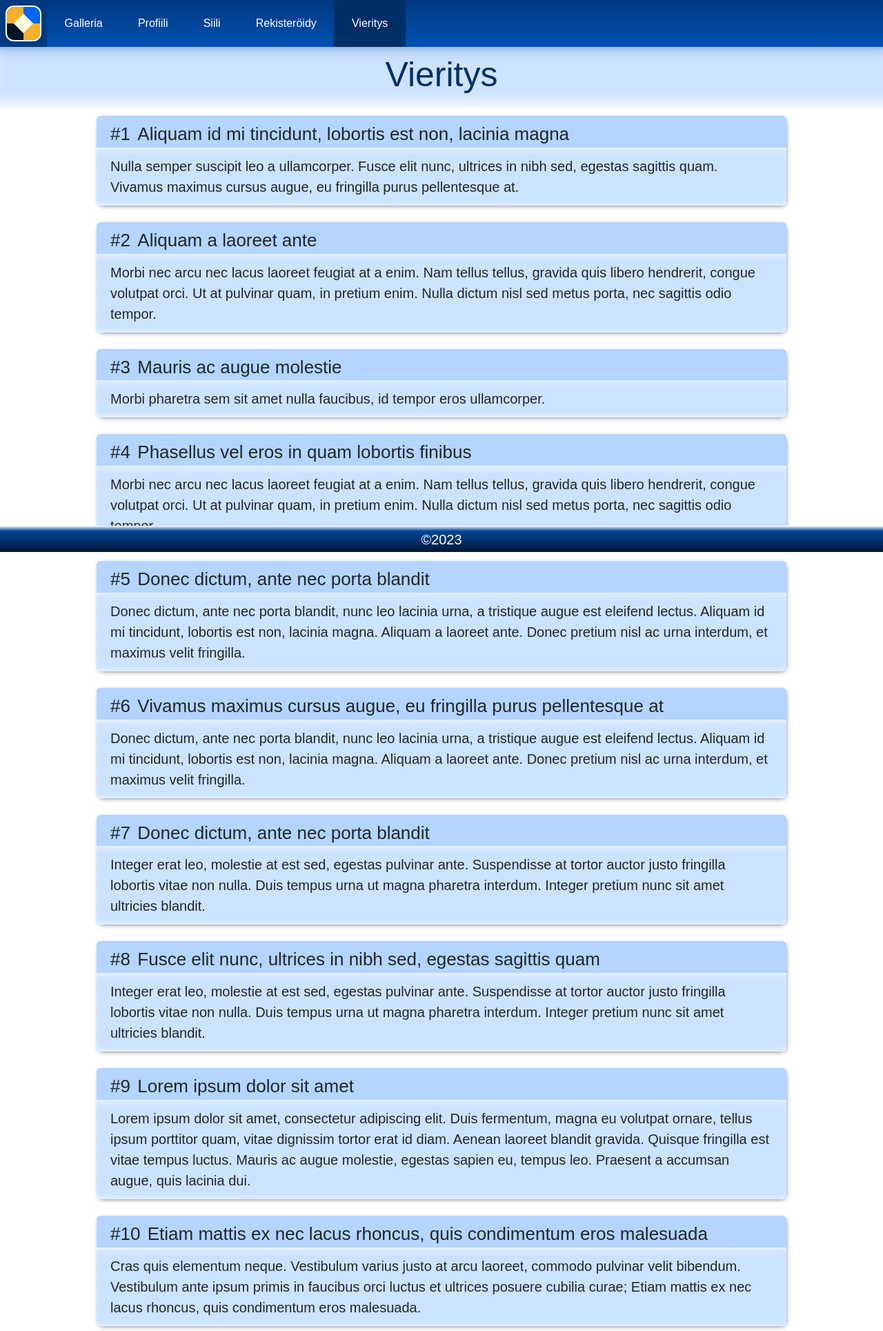
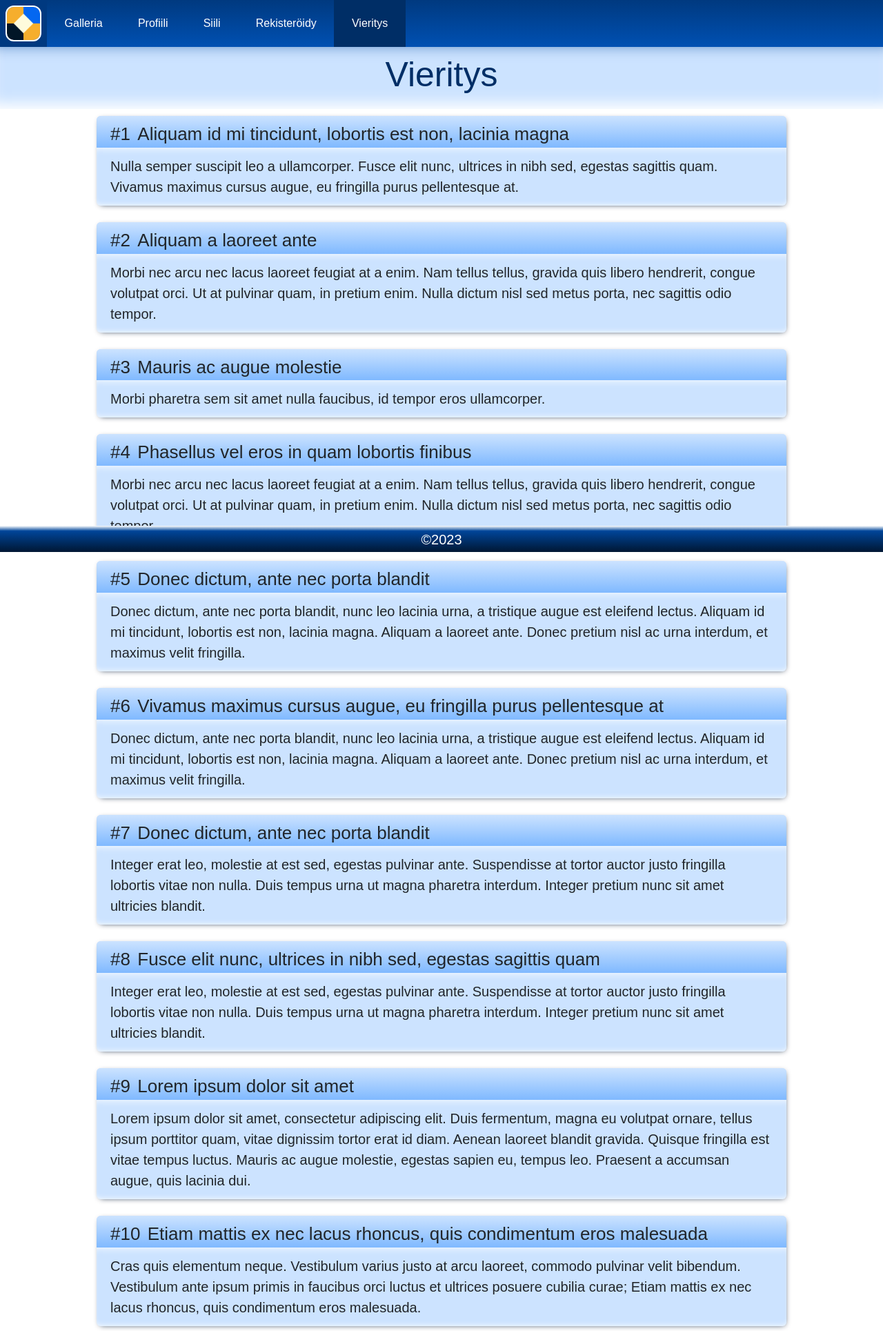
Before and after one commit to devinnuendo/asemointi, a PHP site: page /verkkosivusto/scroll.php in a window 1280 px wide. Shown: the top 1929 px of the page at 69% size. Run offline with PHP 8.4, Linux system fonts and the light colour scheme; some libraries are stand-ins or nearby versions.

Commit message:
add linear-gradient to article header

```diff
--- a/verkkosivusto/css/styles-scroll.css
+++ b/verkkosivusto/css/styles-scroll.css
@@ -18,7 +18,12 @@
   padding: 0 1rem 0 1rem;
 }
 .posts header {
-  background-color: hsl(var(--hue), var(--sat), 85%);
+  background: hsl(var(--hue), var(--sat), 85%);
+  background: linear-gradient(
+    0deg,
+    hsl(var(--hue), var(--sat), 75%) 0%,
+    hsl(var(--hue), var(--sat), 90%) 100%
+  );
 }
 .posts h2 {
   display: flex;
```
